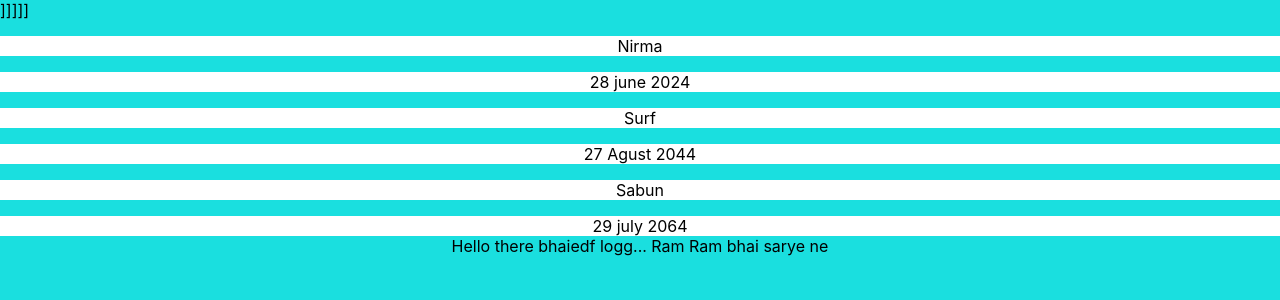
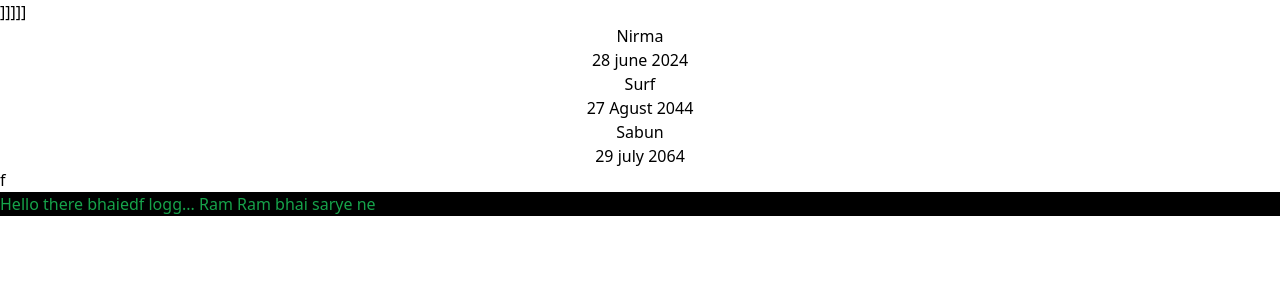
Before and after one commit to Shanisoni/Learning-React, a React (Create React App) app in the folder 01/: page / in a window 1280 px wide. Shown: the top 300 px of the page. Built offline with nearby package versions, Linux system fonts and the light colour scheme.

Commit message:
Commited

```diff
--- a/01/package.json
+++ b/01/package.json
@@ -34,5 +34,8 @@
       "last 1 firefox version",
       "last 1 safari version"
     ]
+  },
+  "devDependencies": {
+    "tailwindcss": "^3.4.3"
   }
 }
--- a/01/src/App.js
+++ b/01/src/App.js
@@ -8,14 +8,11 @@ function App() {
     <div id="root">
       <Item name="Nirma"></Item>
       <ItemDate date="28" month="june" year="2024"></ItemDate>
-
       <Item name="Surf"></Item>
       <ItemDate date="27" month="Agust" year="2044"></ItemDate>
-
       <Item name="Sabun"></Item>
-      <ItemDate date="29" month="july" year="2064"></ItemDate>
-
-      <div className="App">
+      <ItemDate date="29" month="july" year="2064"></ItemDate>f
+      <div className=" bg-black text-green-600  ">
         Hello there bhaiedf logg... Ram Ram bhai sarye ne
       </div>
     </div>
--- a/01/src/index.css
+++ b/01/src/index.css
@@ -1,14 +1,3 @@
-body {
-  background-color: rgb(26, 223, 223);
-  margin: 0;
-  font-family: -apple-system, BlinkMacSystemFont, 'Segoe UI', 'Roboto', 'Oxygen',
-    'Ubuntu', 'Cantarell', 'Fira Sans', 'Droid Sans', 'Helvetica Neue',
-    sans-serif;
-  -webkit-font-smoothing: antialiased;
-  -moz-osx-font-smoothing: grayscale;
-}
-
-code {
-  font-family: source-code-pro, Menlo, Monaco, Consolas, 'Courier New',
-    monospace;
-}
+@tailwind base;
+@tailwind components;
+@tailwind utilities;
--- /dev/null
+++ b/01/tailwind.config.js
@@ -0,0 +1,8 @@
+/** @type {import('tailwindcss').Config} */
+module.exports = {
+  content: ["./src/**/*.{html,js}"],
+  theme: {
+    extend: {},
+  },
+  plugins: [],
+};
```
Also changed, not shown: 1 other file (tests, documents, lock files or other folders).
